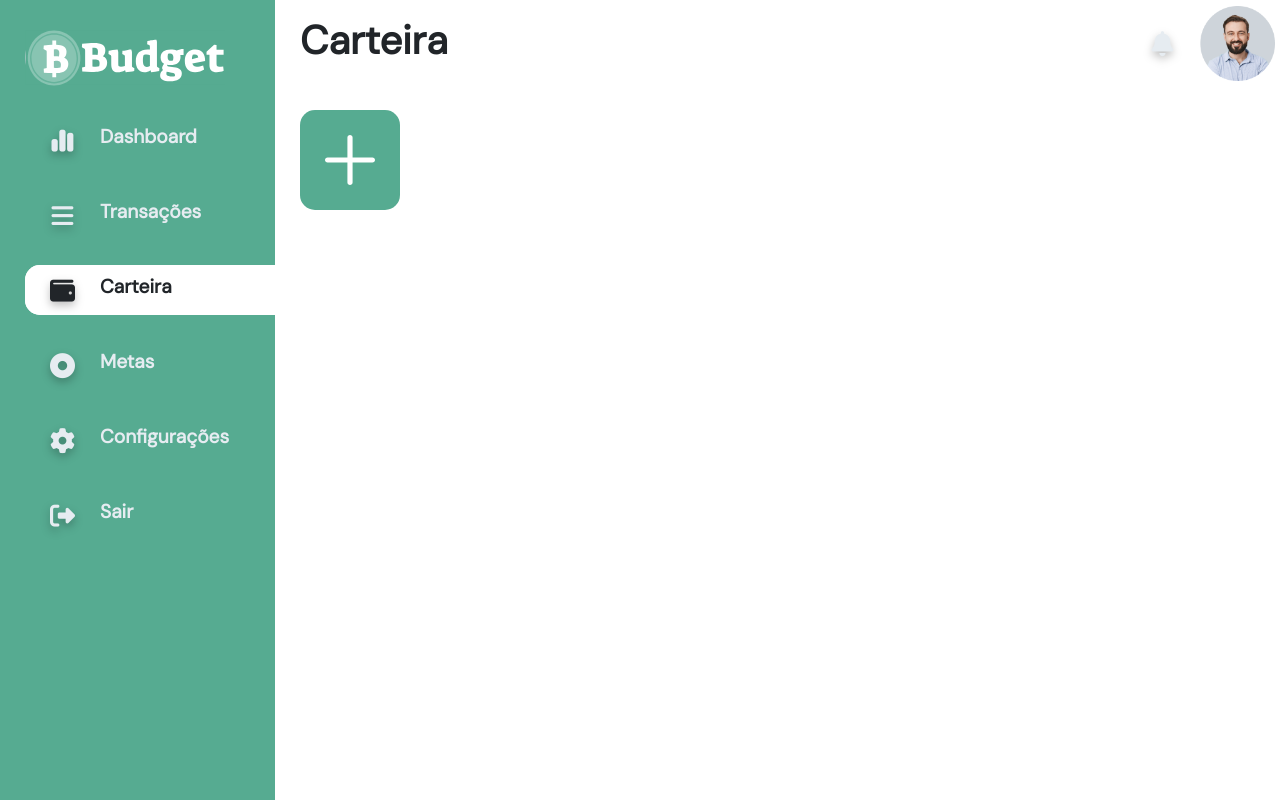
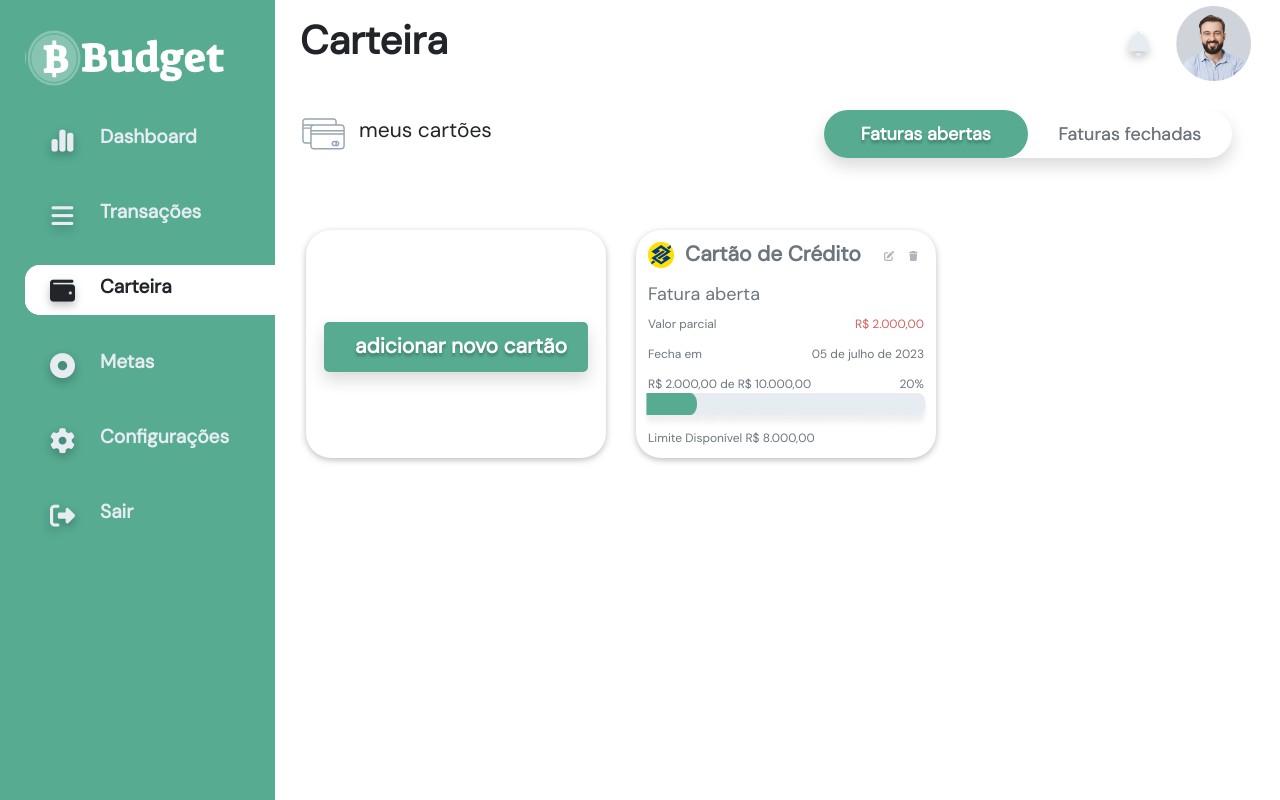
Before and after one commit to ThallesCansi/Budget, a FastAPI app: page /carteira in a window 1280 px wide. Run offline with FastAPI, Linux system fonts and the light colour scheme; some libraries are stand-ins or nearby versions.

```diff
--- a/static/style.css
+++ b/static/style.css
@@ -63,7 +63,7 @@
 
     /* Estilo dos Efeitos */
     /* Sombras Gerais */
-    --shadow-default-01: 0px 2px 6px rgba(33, 37, 41, 0.08);
+    --shadow-default-01: 0px 2px 6px rgba(33, 37, 41, 0.3);
     /* Sombra dos Botões Padrões */
     --buttonShadow-default-01: 0px 8px 8px rgba(33, 37, 41, 0.08);
     --buttonShadow-default-02: 0px 8px 16px rgba(33, 37, 41, 0.17);
@@ -148,6 +148,7 @@ body{
 .profile img{
     width: 75px;
     cursor: pointer;
+    margin-right: 2rem;
 }
 
 .navbar h1{
@@ -556,7 +557,7 @@ button{
     z-index: 1;
 
     /* Alinhar ao centro da tela */
-    top: 40%;
+    top: 35%;
     left: 50%;
     transform: translate(-50%, -50%);
 }
@@ -794,7 +795,6 @@ button{
     font-size: 23px;
 }
 
-
 .dinheiro{
     font-weight: 700;
     filter: drop-shadow(0px 4px 4px rgba(0, 0, 0, 0.25));
@@ -817,6 +817,167 @@ button{
     flex-direction: column;
 }
 
+/* Transações */
+
+.transacao{
+    display: flex;
+    justify-content: space-between;
+}
+
+.overviews.transacao{
+    display: flex;
+    flex-direction: column;
+    margin-right: 2rem;
+}
+
+#transacao-table{
+    width: 75rem;
+}
+/* Carteira */
+
+.cartoes{
+    display: flex;
+}
+
+.cartao{
+    display: flex;
+    align-items: center;
+}
+
+.cartao h3{
+    margin-left: 1rem;
+}
+
+.selecionar{
+    width: calc(100vw - 45rem);
+    display: flex;
+    justify-content: flex-end;
+}
+
+.button-content{
+    display: flex;
+    background-color: var(--white-color);
+    width: 34rem;
+    height: 4rem;
+    justify-content: center;
+    align-items: center;
+    box-shadow: var(--buttonShadow-default-02);
+    border-radius: 3rem;
+}
+.cartoes button{
+    background-color: var(--primaryColor-green);
+    color: var(--white-color);
+    width: 17rem;
+    height: 4rem;
+    border-radius: 3rem;
+    font-size: 1.5rem;
+    /* position: absolute;
+    left: 52rem; */
+}
+
+
+button.fechada{
+    background-color: transparent;
+    border: 0;
+    color: var(--neutralColors-500);
+    text-shadow: 0 0 0;
+    font-weight: normal;
+    width: 17rem;
+}
+
+.boxes{
+    display: flex;
+}
+
+.box{
+    width: 25rem;
+    height: 19rem;
+    flex-shrink: 0;
+    border-radius: 25px;
+    background: var(--white-color);
+    box-shadow: var(--shadow-default-01);
+    display: flex;
+    flex-direction: column;
+    margin-left: 0.5rem;
+    margin-right: 2rem;
+    margin-top: 6rem;
+}
+
+.box.novo{
+    justify-content: center;
+    align-items: center;
+}
+
+.box input{
+    width: 22rem;
+}
+
+.cartao-descricao{
+    display: flex;
+    justify-content: space-between;
+    align-items: center;
+    margin-top: 1rem;
+}
+.cartao-descricao img{
+    margin-left: 1rem;
+    margin-top: -0.5rem;
+}
+
+.cartao-descricao h3{
+    color: var(--neutralColors-500);
+    font-weight: bold;
+}
+
+.box p{
+    color: var(--neutralColors-500);
+    font-size: 1.5rem;
+    margin-left: 1rem;
+    margin-bottom: 0;
+}
+
+.cartao-info{
+    display: flex;
+    justify-content: space-between;
+}
+
+.cartao-valor{
+    text-align: right;
+    margin-right: 1rem;
+}
+
+.cartao-info p, .cartao-grafico p{
+    font-size: 1rem;
+    margin-top: -1rem;
+}
+
+#parcial-vermelho{
+    color: var(--navBar-expense);
+}
+
+.grafico-info{
+    display: flex;
+    justify-content: space-between;
+}
+
+.percentual-cartao{
+    margin-right: 1rem;
+}
+
+.cartao-grafico img{
+    width: 24rem;
+    height: 3rem;
+    margin-left: 0.5rem;
+    margin-top: -1rem;
+}
+
+.edit-excl{
+    margin-right: 1.5rem;
+}
+
+.edit-excl img{
+    cursor: pointer;
+}
+
 /* Configurações */
 
 .config{
@@ -832,7 +993,6 @@ a.opcao{
     text-decoration: none;
 }
 
-
 .config h3:hover{
     font-weight: bold;
     color: var(--primaryColor-green);
--- a/templates/carteira.html
+++ b/templates/carteira.html
@@ -1,22 +1,68 @@
 {% extends "base.html" %} {% block conteudo %}
-<div class="columns">
-    <div class="left-column">
-        <a href="#" onclick="openPopup()"
-            ><img src="static/images/Adicionar.svg"
-        /></a>
-        <script src="static/scripts/popup.js"></script>
+
+<div class="cartoes">
+    <div class="cartao">
+        <img src="static/images/cartao.svg">
+        <h3>meus cartões</h3>
     </div>
+    <div class="selecionar">
+        <div class="button-content">
+            <button class="aberta">Faturas abertas</button>
+            <button class="fechada">Faturas fechadas</button>
+        </div>
+    </div>
+</div>
+
+<div class="boxes">
+    <div class="box novo">
+        <input onclick="openPopup()" type="button" class="btn-form" value="adicionar novo cartão"  >
+    </div>
+
+    <div class="box">
+        <div class="cartao-descricao">
+            <img src="static/images/Banco do Brasil.svg">
+            <h3> Cartão de Crédito</h3>
+            <div class="edit-excl">
+                <img src="static/images/edit.svg">
+                <img src="static/images/excluir.svg">
+            </div>
+        </div>
+        <p>Fatura aberta</p>
+        <div class="cartao-info">
+            <div>
+                <p>Valor parcial</p>
+                <p>Fecha em</p>
+            </div>
+            <div class="cartao-valor">
+                <p id="parcial-vermelho">R$ 2.000,00</p>
+                <p>05 de julho de 2023</p>
+            </div>
+        </div>
+        <div class="cartao-grafico">
+            <div class="grafico-info">
+                <p>R$ 2.000,00  de  R$ 10.000,00 </p>
+                <p class="percentual-cartao">20% </p>
+            </div>
+            <img src=static/images/grafico-carteira.png>
+            <p>Limite Disponível  R$ 8.000,00</p>
+        </div>
+    </div>
+
+<script src="static/scripts/popup.js"></script>
 
     <!-- Coluna Direita -->
     <div class="right-column"></div>
 </div>
 
-{% endblock %} {% block popup %}
+{% endblock %}
+
+{% block popup %}
 <!-- Formulário do Aplicativo -->
-<form id="app-form" class="app-form" method="post" action="/cadastrarCartao">
+<form style="height:600px "id="app-form" class="app-form" method="post" action="/cadastrarCartao">
     <!-- Cabeçalho do Formulário -->
     <div class="form-header">
-        <h4>Adicionar Cartão</h4>
+        <span class="close" onclick="closePopup()">&times;</span>
+        <h1>Adicionar Cartão</h1>
     </div>
 
     <!-- Colunas do Formulário -->
@@ -26,7 +72,7 @@
             <!-- Nome completo -->
             <div class="field">
                 <p>Descrição</p>
-                <input name="description" type="text" placeholder="Exemplo: cartão de débito" />
+                <input style="font-size: 2rem" name="description" type="text" placeholder="Exemplo: cartão de débito" />
             </div>
             <!-- conta -->
             <div class="field">
@@ -44,7 +90,7 @@
             <!-- Grau de parentesco -->
             <div class="field">
                 <p>Limite</p>
-                <input name="saving" id="saving" type="number" placeholder="R$ 0,00" />
+                <input style="font-size: 2rem" name="saving" id="saving" type="number" placeholder="R$ 0,00" />
             </div>
         </div>
         <!-- Coluna Direita -->
@@ -52,11 +98,11 @@
             <!-- Carregar foto -->
             <div class="field">
                 <p>Dia do fechamento</p>
-                <input name="closeDate" type="date" />
+                <input style="font-size: 2rem" name="closeDate" type="date" />
             </div>
             <div class="field">
                 <p>Dia do vencimento</p>
-                <input name="cardExpiration" type="date" />
+                <input style="font-size: 2rem"name="cardExpiration" type="date" />
             </div>
             <div class="field">
                 <p>Bandeira</p>
--- a/templates/metas.html
+++ b/templates/metas.html
@@ -1,4 +1,6 @@
 {% extends "base.html" %}
+
+
 
 {% block conteudo %}
 {% endblock %}
```
Also changed, not shown: templates/dashboard.html (+6 -2 lines), templates/transacoes.html (+24 -1 lines), database.db, static/images/Banco do Brasil.svg (added), static/images/cartao.svg (added), static/images/edit.svg (added), static/images/excluir.svg (added), static/images/grafico-carteira.png (added).
